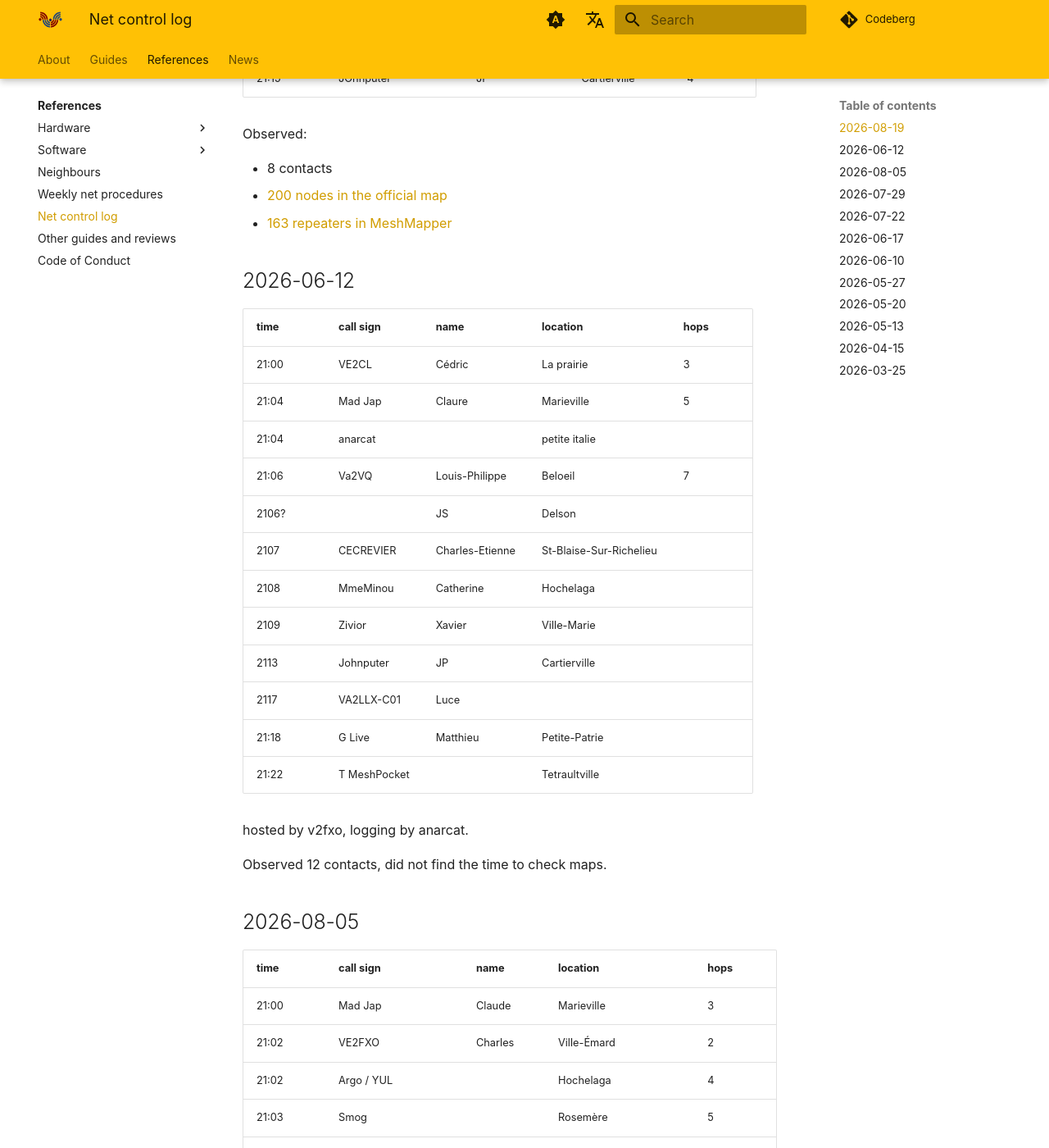
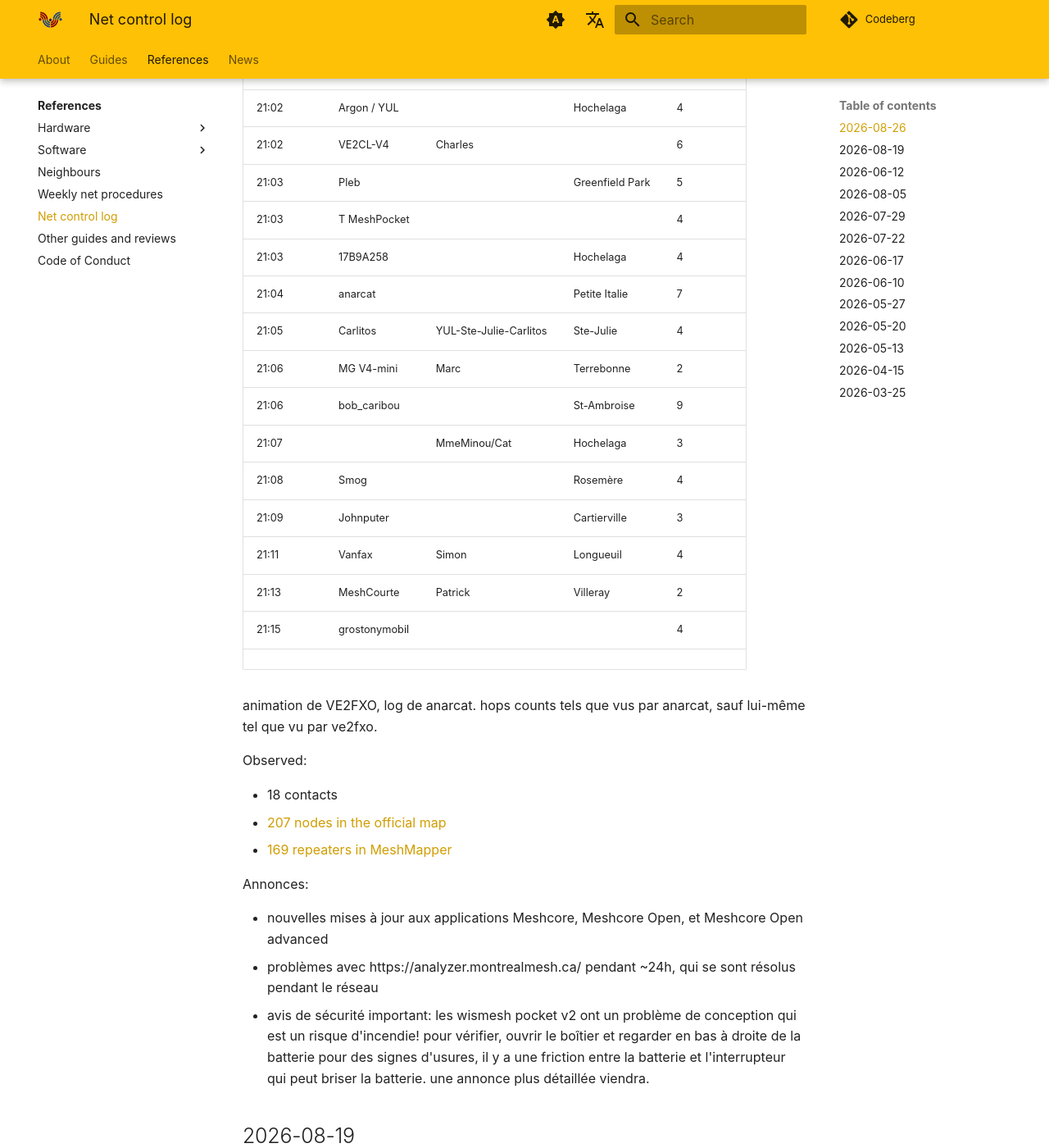
Before and after one commit to ReseauLibre/lora.reseaulibre.ca, an MkDocs documentation site: the page built from docs/references/log.md, in a window 1280 px wide and 1400 px high, scrolled down 635 px. Shown: the whole window at 82% size. Built offline with MkDocs 1.6.1 and Material for MkDocs 9.7.7, drawn with Linux system fonts in a browser that asks for light colours; plug-ins that fetch from the network failed and are left out; comment, search, counter and statistics services are not loaded; some of the changed text lies outside the part shown.

Commit message:
today's log

```diff
--- a/docs/references/log.md
+++ b/docs/references/log.md
@@ -1,6 +1,59 @@
 # Net control log
 
 This is the log for the various "[net](net.md)" operated here.
+
+We log the following fields:
+
+- time
+- call sign
+- name
+- location
+- hops
+
+## 2026-08-26
+
+| time  | call sign     | name                   | location        | hops |
+|-------|---------------|------------------------|-----------------|------|
+| 21:01 | Mad Jap       | Claude                 | Marieville      | 3    |
+| 21:01 | Further       |                        | Rosemont        | 2    |
+| 21:01 | Oots          |                        | Villeray        | 3    |
+| 21:02 | Argon / YUL   |                        | Hochelaga       | 4    |
+| 21:02 | VE2CL-V4      | Charles                |                 | 6    |
+| 21:03 | Pleb          |                        | Greenfield Park | 5    |
+| 21:03 | T MeshPocket  |                        |                 | 4    |
+| 21:03 | 17B9A258      |                        | Hochelaga       | 4    |
+| 21:04 | anarcat       |                        | Petite Italie   | 7    |
+| 21:05 | Carlitos      | YUL-Ste-Julie-Carlitos | Ste-Julie       | 4    |
+| 21:06 | MG V4-mini    | Marc                   | Terrebonne      | 2    |
+| 21:06 | bob_caribou   |                        | St-Ambroise     | 9    |
+| 21:07 |               | MmeMinou/Cat           | Hochelaga       | 3    |
+| 21:08 | Smog          |                        | Rosemère        | 4    |
+| 21:09 | Johnputer     |                        | Cartierville    | 3    |
+| 21:11 | Vanfax        | Simon                  | Longueuil       | 4    |
+| 21:13 | MeshCourte    | Patrick                | Villeray        | 2    |
+| 21:15 | grostonymobil |                        |                 | 4    |
+|       |               |                        |                 |      |
+
+animation de VE2FXO, log de anarcat. hops counts tels que vus par
+anarcat, sauf lui-même tel que vu par ve2fxo.
+
+Observed:
+
+- 18 contacts
+- [207 nodes in the official map](https://map.meshcore.io/?zoom=7&lat=45.7100&lon=-72.6416)
+- [169 repeaters in MeshMapper](https://yul.meshmapper.net/leaderboard.php)
+
+Annonces:
+
+- nouvelles mises à jour aux applications Meshcore, Meshcore Open, et
+  Meshcore Open advanced
+- problèmes avec https://analyzer.montrealmesh.ca/ pendant ~24h, qui
+  se sont résolus pendant le réseau
+- avis de sécurité important: les wismesh pocket v2 ont un problème de
+  conception qui est un risque d'incendie! pour vérifier, ouvrir le
+  boîtier et regarder en bas à droite de la batterie pour des signes
+  d'usures, il y a une friction entre la batterie et l'interrupteur
+  qui peut briser la batterie. une annonce plus détaillée viendra.
 
 ## 2026-08-19
 
```
